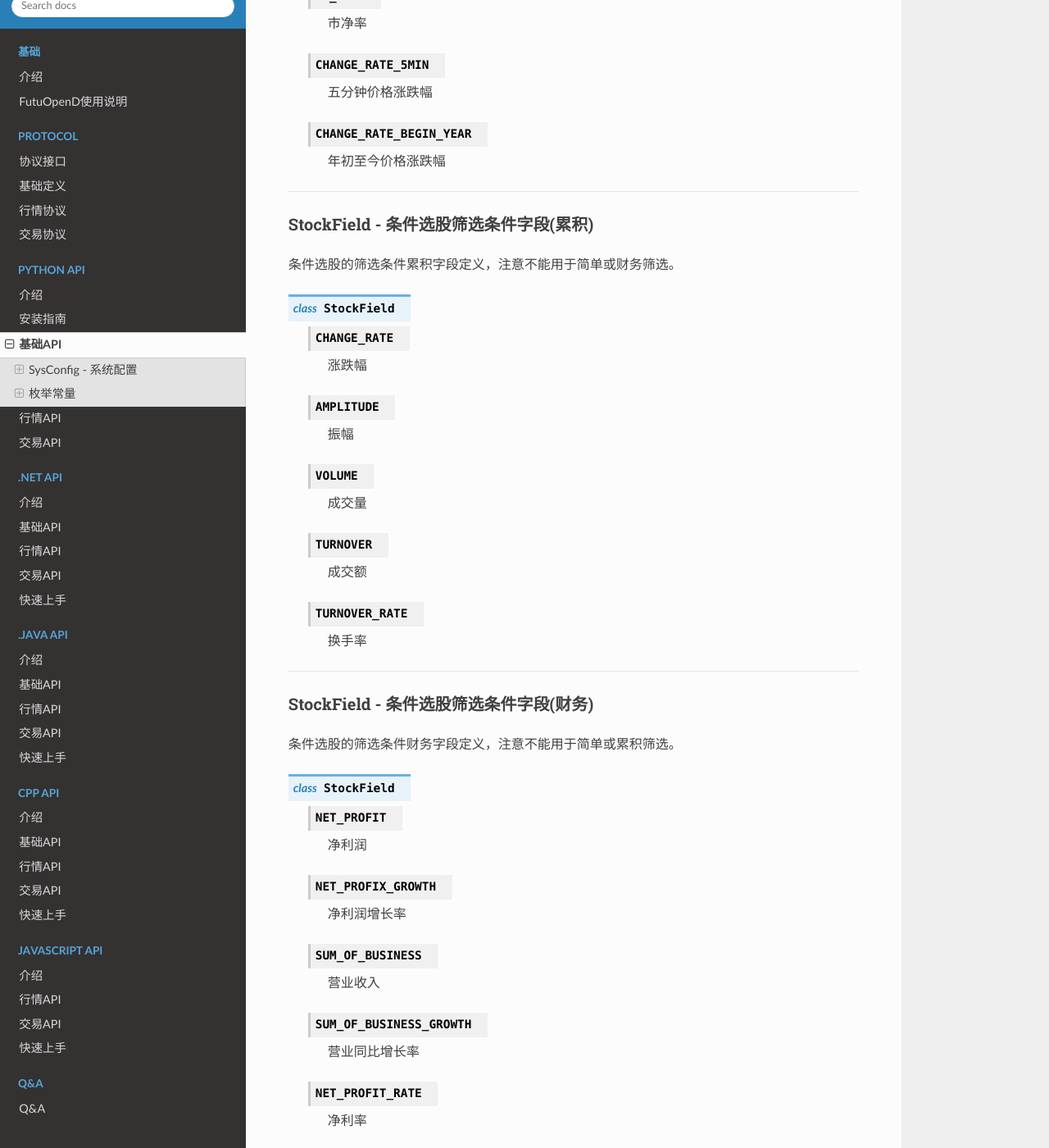
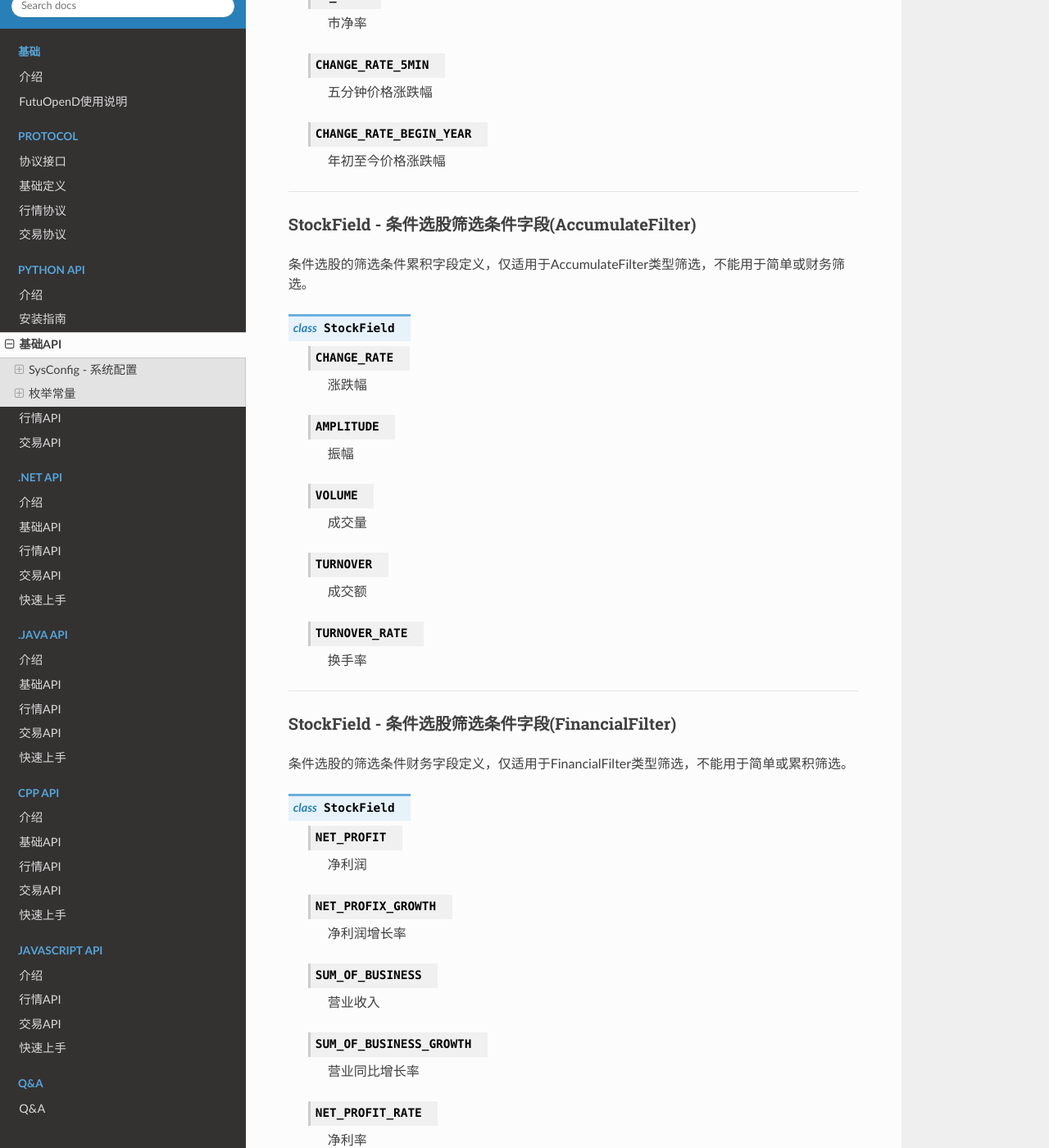
Before and after one commit to FutunnOpen/futu-api-doc, a Sphinx documentation site: the page built from doc_maker/source/api/Base_API.rst, in a window 1280 px wide and 1400 px high, scrolled down 29053 px. Shown: the whole window at 82% size. Built offline with Sphinx 7.4.7 and the Read the Docs theme 2.0.0, drawn with Linux system fonts in a browser that asks for light colours; some of the changed text lies outside the part shown.

Commit message:
筛选字段文档优化

```diff
--- a/doc_maker/source/api/Base_API.rst
+++ b/doc_maker/source/api/Base_API.rst
@@ -1364,10 +1364,10 @@ SubType - 实时数据定阅类型
 
 --------------------------------------
 
-StockField - 条件选股筛选条件字段(简单)
+StockField - 条件选股筛选条件字段(SimpleFilter)
 ~~~~~~~~~~~~~~~~~~~~~~~~~~~~~~~~~~~~~~~~~~~~~~~~~~~~~~~~~~~~~~~~~~~~~~~~~~~~~~~
 
-条件选股的筛选条件简单筛选定义，注意不能用于简单或累积筛选。
+条件选股的筛选条件简单筛选定义，仅适用于SimpleFilter类型筛选，不能用于累积或财务筛选。
 
 ..  py:class:: StockField
 
@@ -1441,10 +1441,10 @@ StockField - 条件选股筛选条件字段(简单)
 
 --------------------------------------------------------------------------------
 
-StockField - 条件选股筛选条件字段(累积)
+StockField - 条件选股筛选条件字段(AccumulateFilter)
 ~~~~~~~~~~~~~~~~~~~~~~~~~~~~~~~~~~~~~~~~~~~~~~~~~~~~~~~~~~~~~~~~~~~~~~~~~~~~~~~
 
-条件选股的筛选条件累积字段定义，注意不能用于简单或财务筛选。
+条件选股的筛选条件累积字段定义，仅适用于AccumulateFilter类型筛选，不能用于简单或财务筛选。
 
 ..  py:class:: StockField
 
@@ -1470,10 +1470,10 @@ StockField - 条件选股筛选条件字段(累积)
 
 --------------------------------------------------------------------------------
 
-StockField - 条件选股筛选条件字段(财务)
+StockField - 条件选股筛选条件字段(FinancialFilter)
 ~~~~~~~~~~~~~~~~~~~~~~~~~~~~~~~~~~~~~~~~~~~~~~~~~~~~~~~~~~~~~~~~~~~~~~~~~~~~~~~
 
-条件选股的筛选条件财务字段定义，注意不能用于简单或累积筛选。
+条件选股的筛选条件财务字段定义，仅适用于FinancialFilter类型筛选，不能用于简单或累积筛选。
 
 ..  py:class:: StockField
 
```
